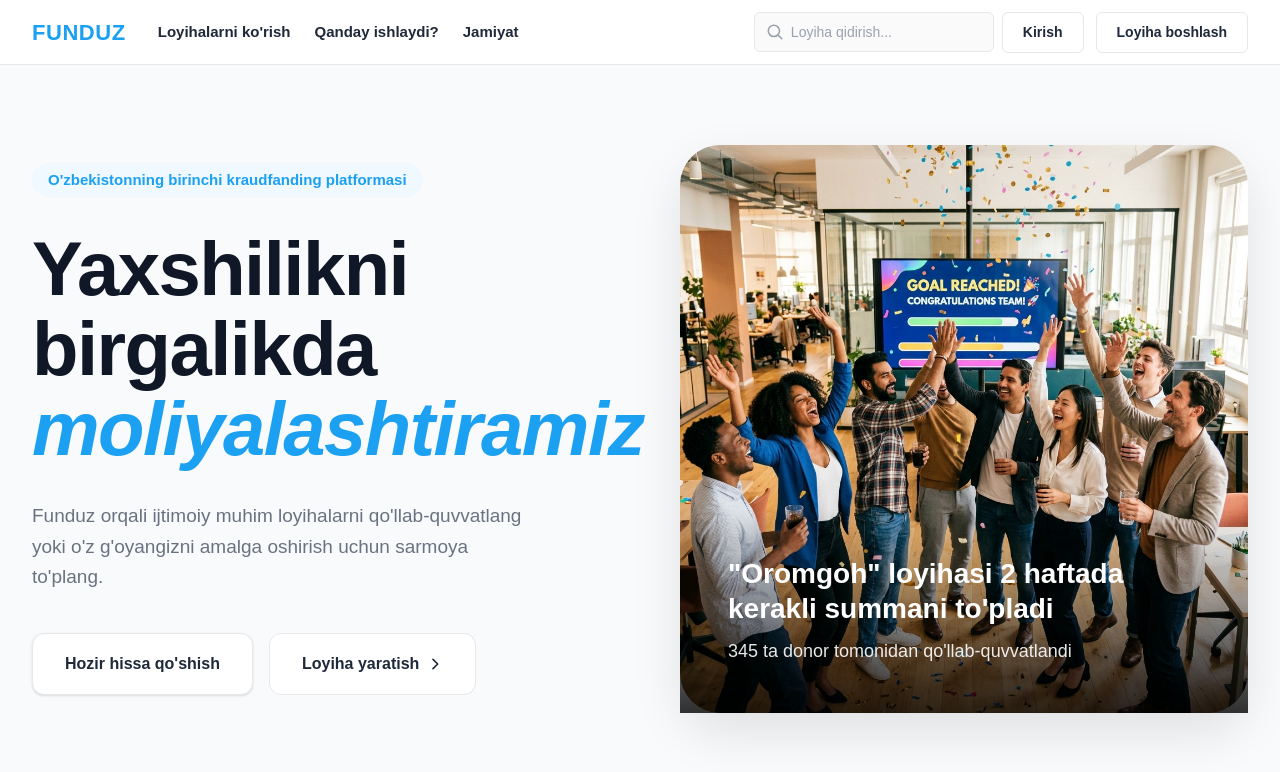
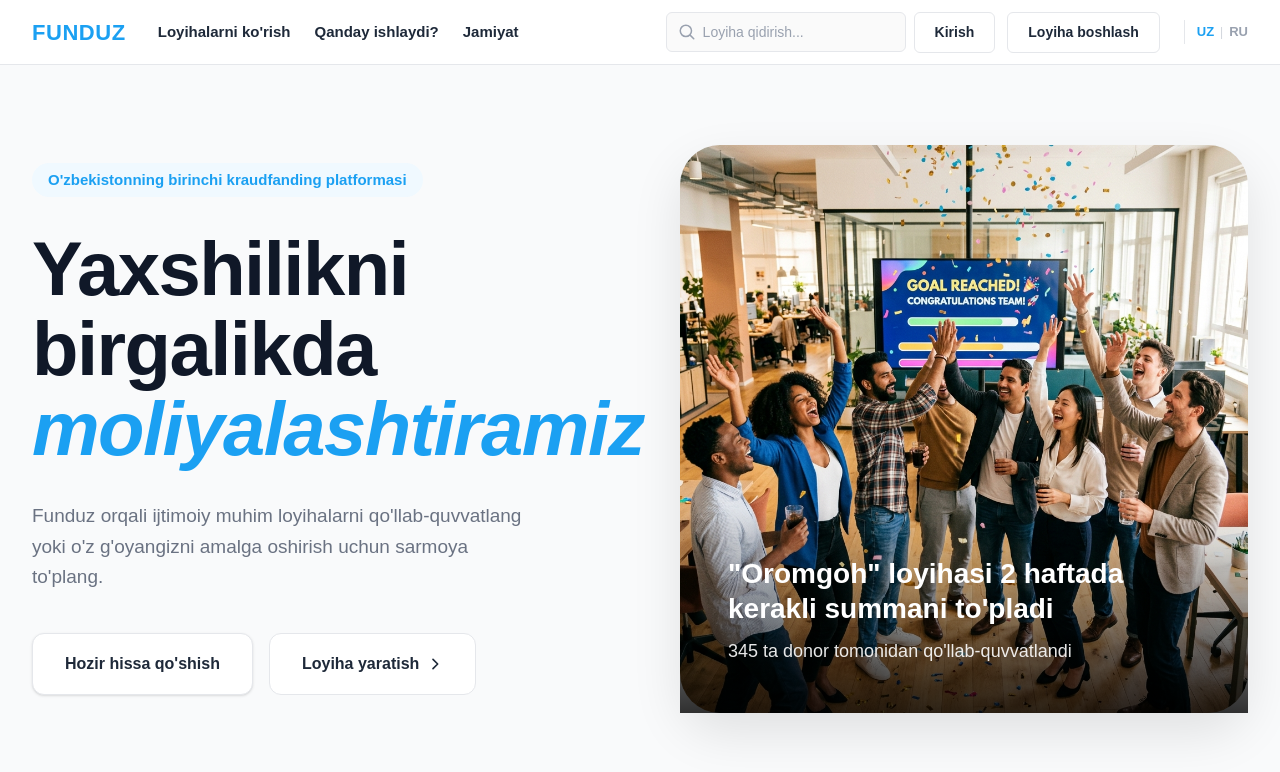
Before and after one commit to Turgunoff/Funduz, a Vue app: page / in a window 1280 px wide. Shown: the top 772 px of the page. Built offline with nearby package versions, Linux system fonts and the light colour scheme; the HTML template or start-up script is replaced by a standard one.

Commit message:
feat: implement internationalization with vue-i18n and add AppHeader and HomeView components

```diff
--- a/package.json
+++ b/package.json
@@ -19,6 +19,7 @@
   "dependencies": {
     "pinia": "^3.0.4",
     "vue": "^3.5.31",
+    "vue-i18n": "^11.3.2",
     "vue-router": "^5.0.4"
   },
   "devDependencies": {
--- a/src/components/AppHeader.vue
+++ b/src/components/AppHeader.vue
@@ -13,13 +13,13 @@
 
           <!-- Desktop Navigation -->
           <nav class="hidden lg:flex space-x-6 text-[15px] font-bold text-gray-800">
-            <a href="#" class="hover:text-black transition-colors">Loyihalarni ko'rish</a>
-            <a href="#" class="hover:text-black transition-colors">Qanday ishlaydi?</a>
-            <a href="#" class="hover:text-black transition-colors">Jamiyat</a>
+            <a href="#" class="hover:text-black transition-colors">{{ $t('nav.view_projects') }}</a>
+            <a href="#" class="hover:text-black transition-colors">{{ $t('nav.how_it_works') }}</a>
+            <a href="#" class="hover:text-black transition-colors">{{ $t('nav.community') }}</a>
           </nav>
         </div>
 
-        <!-- Right side (Search and Buttons) -->
+        <!-- Right side (Search, Buttons and Lang) -->
         <div class="flex items-center space-x-3">
           <!-- Search Input -->
           <div class="relative hidden sm:block mr-2">
@@ -30,18 +30,37 @@
             </div>
             <input
               type="text"
-              placeholder="Loyiha qidirish..."
+              :placeholder="$t('nav.search_placeholder')"
               class="block w-[240px] pl-9 pr-3 py-[9px] border border-gray-200 rounded-md leading-5 bg-[#fafafa] placeholder-gray-400 focus:outline-none focus:ring-1 focus:ring-[#1ba0f2] focus:border-[#1ba0f2] sm:text-[14px] transition-colors duration-200"
             />
           </div>
 
           <!-- Action Buttons -->
           <button class="px-5 py-[9px] border border-gray-200 rounded-md text-[14px] font-bold text-gray-800 bg-white hover:bg-[#1ba0f2] hover:text-white hover:border-[#1ba0f2] transition-colors">
-            Kirish
+            {{ $t('nav.login') }}
           </button>
           <button class="px-5 py-[9px] border border-gray-200 rounded-md text-[14px] font-bold text-gray-800 bg-white hover:bg-[#1ba0f2] hover:text-white hover:border-[#1ba0f2] transition-colors">
-            Loyiha boshlash
+            {{ $t('nav.start_project') }}
           </button>
+
+          <!-- Language Switcher -->
+          <div class="flex items-center ml-3 pl-3 border-l border-gray-200 h-6">
+            <button
+              @click="setLocale('uz')"
+              :class="locale === 'uz' ? 'text-[#1ba0f2]' : 'text-gray-400'"
+              class="text-[13px] font-bold hover:opacity-80 transition-all cursor-pointer"
+            >
+              UZ
+            </button>
+            <span class="mx-1.5 text-gray-300 text-[12px]">|</span>
+            <button
+              @click="setLocale('ru')"
+              :class="locale === 'ru' ? 'text-[#1ba0f2]' : 'text-gray-400'"
+              class="text-[13px] font-bold hover:text-[#1ba0f2] transition-all cursor-pointer"
+            >
+              RU
+            </button>
+          </div>
         </div>
       </div>
     </div>
@@ -49,4 +68,11 @@
 </template>
 
 <script setup lang="ts">
+import { useI18n } from 'vue-i18n'
+
+const { locale } = useI18n()
+
+const setLocale = (lang: 'uz' | 'ru') => {
+  locale.value = lang
+}
 </script>
--- /dev/null
+++ b/src/i18n.ts
@@ -0,0 +1,53 @@
+import { createI18n } from 'vue-i18n'
+
+const messages = {
+  uz: {
+    nav: {
+      view_projects: "Loyihalarni ko'rish",
+      how_it_works: "Qanday ishlaydi?",
+      community: "Jamiyat",
+      search_placeholder: "Loyiha qidirish...",
+      login: "Kirish",
+      start_project: "Loyiha boshlash"
+    },
+    hero: {
+      badge: "O'zbekistonning birinchi kraudfanding platformasi",
+      title_1: "Yaxshilikni",
+      title_2: "birgalikda",
+      title_3: "moliyalashtiramiz",
+      description: "Funduz orqali ijtimoiy muhim loyihalarni qo'llab-quvvatlang yoki o'z g'oyangizni amalga oshirish uchun sarmoya to'plang.",
+      btn_contribute: "Hozir hissa qo'shish",
+      btn_create: "Loyiha yaratish",
+      success_title: "\"Oromgoh\" loyihasi 2 haftada kerakli summani to'pladi",
+      success_donors: "345 ta donor tomonidan qo'llab-quvvatlandi"
+    }
+  },
+  ru: {
+    nav: {
+      view_projects: "Просмотр проектов",
+      how_it_works: "Как это работает?",
+      community: "Сообщество",
+      search_placeholder: "Поиск проекта...",
+      login: "Войти",
+      start_project: "Начать проект"
+    },
+    hero: {
+      badge: "Первая краудфандинговая платформа Узбекистана",
+      title_1: "Финансируем",
+      title_2: "добро",
+      title_3: "вместе",
+      description: "Поддерживайте социально значимые проекты через Funduz или собирайте инвестиции для реализации своей идеи.",
+      btn_contribute: "Сделать вклад сейчас",
+      btn_create: "Создать проект",
+      success_title: "Проект «Oromgoh» собрал нужную сумму за 2 недели",
+      success_donors: "Поддержано 345 донорами"
+    }
+  }
+}
+
+export const i18n = createI18n({
+  legacy: false,
+  locale: 'uz',
+  fallbackLocale: 'ru',
+  messages,
+})
--- a/src/main.ts
+++ b/src/main.ts
@@ -5,10 +5,12 @@ import { createPinia } from 'pinia'
 
 import App from './App.vue'
 import router from './router'
+import { i18n } from './i18n'
 
 const app = createApp(App)
 
 app.use(createPinia())
 app.use(router)
+app.use(i18n)
 
 app.mount('#app')
--- a/src/views/HomeView.vue
+++ b/src/views/HomeView.vue
@@ -9,30 +9,29 @@
         <!-- Label -->
         <div class="inline-flex items-center px-4 py-1.5 rounded-full bg-[#f0f9ff] mb-8">
           <span class="text-[#1ba0f2] text-[15px] font-bold">
-            O'zbekistonning birinchi kraudfanding platformasi
+            {{ $t('hero.badge') }}
           </span>
         </div>
 
         <!-- Heading -->
         <h1 class="text-[52px] sm:text-[64px] lg:text-[76px] font-bold text-gray-900 leading-[1.05] tracking-tight mb-8">
-          Yaxshilikni <br />
-          birgalikda <br />
-          <span class="text-[#1ba0f2] italic">moliyalashtiramiz</span>
+          {{ $t('hero.title_1') }} <br />
+          {{ $t('hero.title_2') }} <br />
+          <span class="text-[#1ba0f2] italic">{{ $t('hero.title_3') }}</span>
         </h1>
 
         <!-- Description -->
         <p class="text-[17px] sm:text-[19px] text-gray-500 leading-relaxed mb-10 max-w-[500px]">
-          Funduz orqali ijtimoiy muhim loyihalarni qo'llab-quvvatlang yoki o'z g'oyangizni
-          amalga oshirish uchun sarmoya to'plang.
+          {{ $t('hero.description') }}
         </p>
 
         <!-- Buttons -->
         <div class="flex flex-wrap gap-4">
           <button class="px-8 py-[18px] border border-gray-200 rounded-xl font-bold text-[16px] text-gray-800 bg-white hover:bg-[#1ba0f2] hover:text-white hover:border-[#1ba0f2] transition-all shadow-sm hover:shadow-lg hover:shadow-blue-100/50 cursor-pointer">
-            Hozir hissa qo'shish
+            {{ $t('hero.btn_contribute') }}
           </button>
           <button class="px-8 py-[18px] border border-gray-200 rounded-xl font-bold text-[16px] text-gray-800 bg-white hover:bg-[#1ba0f2] hover:text-white hover:border-[#1ba0f2] transition-all flex items-center justify-center gap-2 cursor-pointer">
-            Loyiha yaratish
+            {{ $t('hero.btn_create') }}
             <svg class="w-4 h-4" fill="none" stroke="currentColor" viewBox="0 0 24 24" xmlns="http://www.w3.org/2000/svg">
               <path stroke-linecap="round" stroke-linejoin="round" stroke-width="2.5" d="M9 5l7 7-7 7"></path>
             </svg>
@@ -51,10 +50,10 @@
           <!-- Bottom Overlay Message -->
           <div class="absolute bottom-0 left-0 right-0 p-8 lg:p-12 bg-gradient-to-t from-black/80 via-black/40 to-transparent">
             <h3 class="text-white text-[24px] lg:text-[28px] font-bold leading-tight mb-3">
-              "Oromgoh" loyihasi 2 haftada kerakli summani to'pladi
+              {{ $t('hero.success_title') }}
             </h3>
             <p class="text-white/90 text-[16px] lg:text-[18px] font-medium font-sans">
-              345 ta donor tomonidan qo'llab-quvvatlandi
+              {{ $t('hero.success_donors') }}
             </p>
           </div>
         </div>
@@ -64,12 +63,10 @@
 </template>
 
 <style scoped>
-/* Дополнительные стили, если Tailwind не покрывает все нюансы */
 h1 {
   letter-spacing: -0.02em;
 }
 
-/* Эффект для заголовка, чтобы он выглядел более премиально */
 .italic {
   display: inline-block;
   font-style: italic;
```
Also changed, not shown: 1 other file (tests, documents, lock files or other folders).
